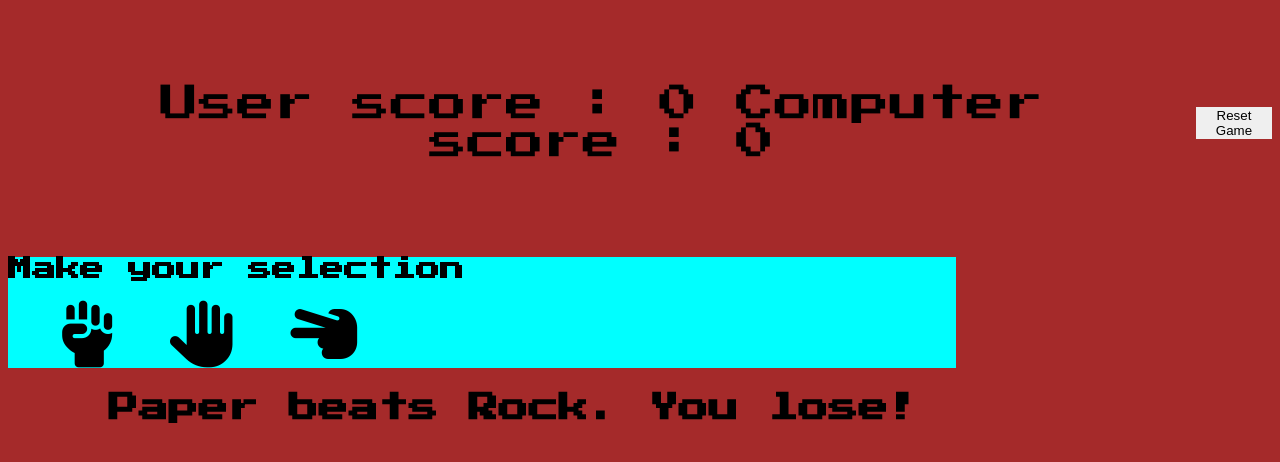
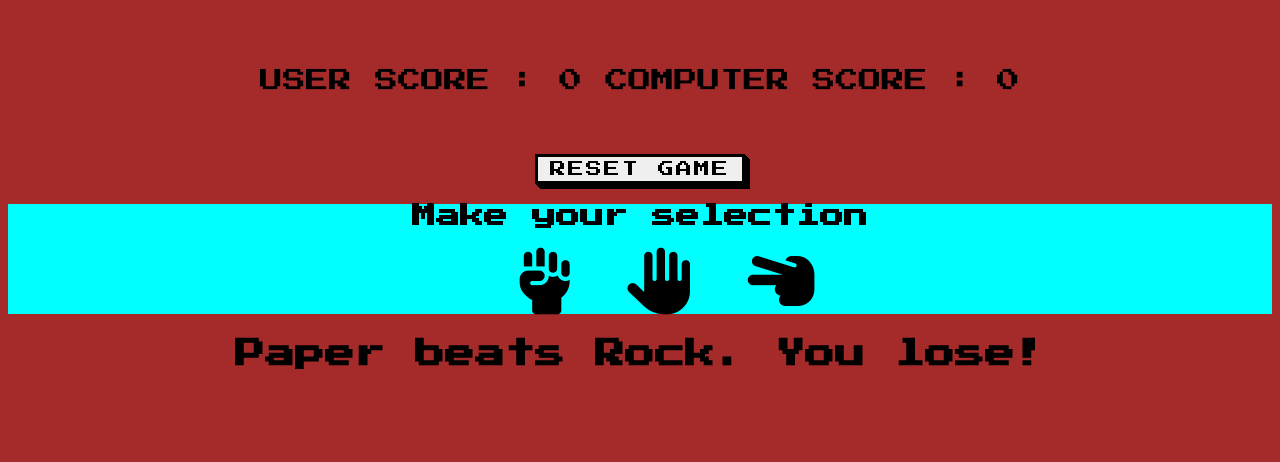
Before and after one commit to Code-Institute-Submissions/EoinAherne-portfolio-project-2_JuneResub, a plain HTML site: page assets/index.html in a window 1280 px wide. Drawn offline with Linux system fonts and the light colour scheme.

Commit message:
Update reset button, function and style

```diff
--- a/assets/index.html
+++ b/assets/index.html
@@ -17,11 +17,12 @@
         <span id="computer-score">0</span>
     </p>
     </div>
-    <div>
-        <button id="reset" onclick="resetGame()">Reset Game
-        </button>
     </div>
+
 </div>
+<div id="reset-btn">
+    <button id="reset" class="button-54" onclick="resetGame()">Reset Game
+    </button>
 
 <div id="game"><h2>Make your selection</h2>
     <button class="btn" id="rock" onclick="play('1')">
--- a/assets/style.css
+++ b/assets/style.css
@@ -11,10 +11,9 @@ body {
 }
 
 #game {
-    width: 75%;
-    height: 50%;
+    width: 100%;
     background-color: aqua;
-    align-items: center;
+
 
 }
 
@@ -32,7 +31,9 @@ body {
 
 }
 .scores {
-    font-size: 200%;
+    font-size: 120%;
+    text-align: center;
+    text-transform: uppercase;
 }
 
 .button {
@@ -42,10 +43,43 @@ body {
 
 #result {
     height: 2em;
-    width: 80%;
+    width: 100%;
     font-size: 20px;
     text-align: center;
 }
+
+
+
+/* CSS styling for .button-54 taken from https://getcssscan.com/css-buttons-examples*/
+.button-54 {
+  font-family: 'Press Start 2P', sans-serif;
+  font-size: 16px;
+  letter-spacing: 2px;
+  text-decoration: none;
+  text-transform: uppercase;
+  color: #000;
+  cursor: pointer;
+  border: 3px solid;
+  padding: 0.25em 0.5em;
+  box-shadow: 1px 1px 0px 0px, 2px 2px 0px 0px, 3px 3px 0px 0px, 4px 4px 0px 0px, 5px 5px 0px 0px;
+  position: relative;
+  user-select: none;
+  -webkit-user-select: none;
+  touch-action: manipulation;
+}
+
+.button-54:active {
+  box-shadow: 0px 0px 0px 0px;
+  top: 5px;
+  left: 5px;
+}
+
+@media (min-width: 768px) {
+  .button-54 {
+    padding: 0.25em 0.75em;
+  }
+}
+
 
 
 .btn {
@@ -62,3 +96,7 @@ body {
       padding-left: 50px;
       align-items: center
   }
+
+  #reset-btn {
+    text-align: center;
+  }
```
